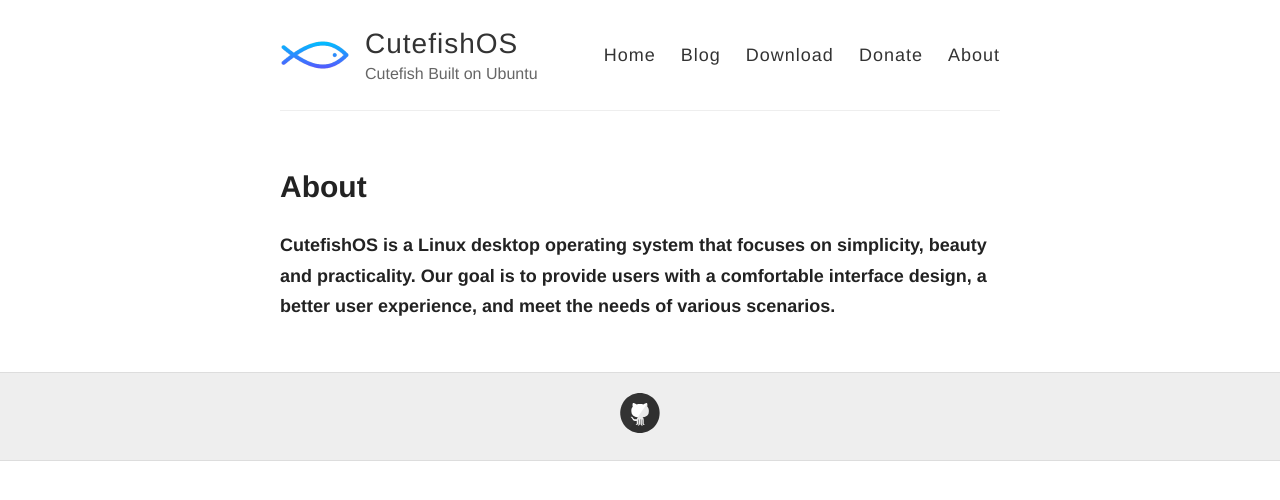
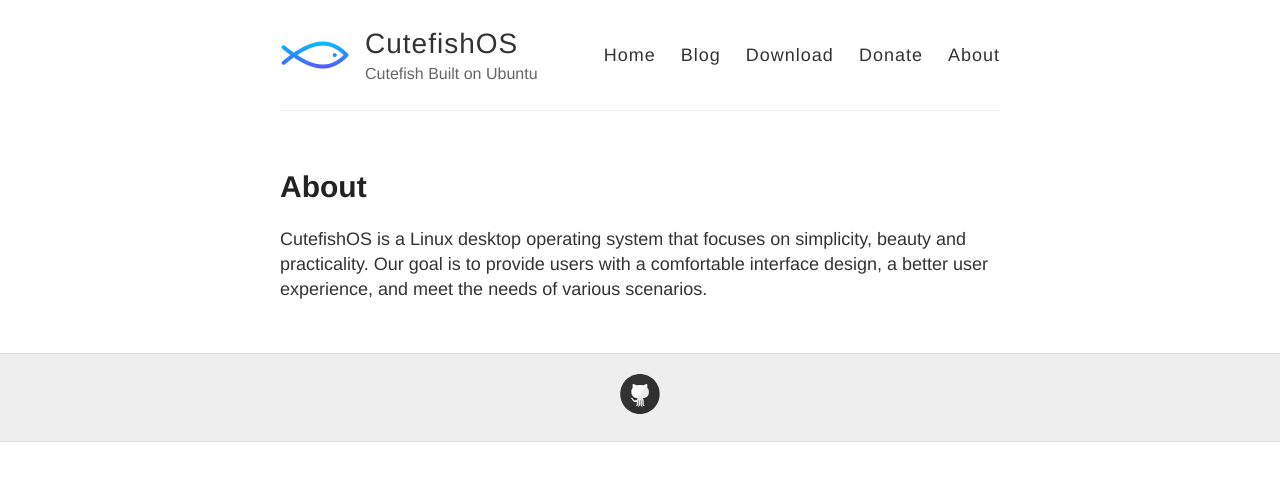
Before and after one commit to cutefish-ubuntu/cutefish-ubuntu.github.io, a Jekyll site: the page built from about.md, in a window 1280 px wide. Shown: the top 500 px of the page. Built offline with Jekyll 4.4.1, drawn with Linux system fonts in a browser that asks for light colours; Markdown is read by kramdown in place of the engine named in the settings.

```diff
--- a/about.md
+++ b/about.md
@@ -4,4 +4,4 @@ title: About
 permalink: /about/
 ---
 
-<h5 data-v-4343c859="">CutefishOS is a Linux desktop operating system that focuses on simplicity, beauty and practicality. Our goal is to provide users with a comfortable interface design, a better user experience, and meet the needs of various scenarios.</h5>
+<p>CutefishOS is a Linux desktop operating system that focuses on simplicity, beauty and practicality. Our goal is to provide users with a comfortable interface design, a better user experience, and meet the needs of various scenarios.</p>
```
